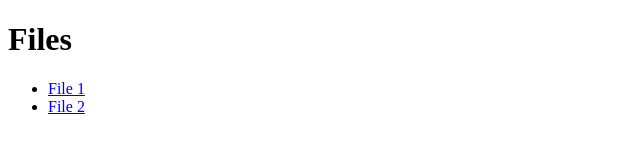
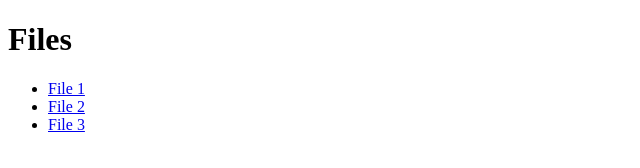
Before and after one commit to the-ark-web/correspondence2026, a plain HTML site: page index.html in a window 1280 px wide. Shown: the full height of the page, 0-640 px from the left. Drawn offline with Linux system fonts and the light colour scheme.

Commit message:
v2.0 — the world continues. the animals moved in together.

```diff
--- a/index.html
+++ b/index.html
@@ -9,6 +9,7 @@
     <ul>
       <li><a href="sun.txt">File 1</a></li>
       <li><a href="dragon.txt">File 2</a></li>
+      <li><a href="v2.txt">File 3</a></li>
     </ul>
   </body>
 </html>
```
Also changed, not shown: v2.txt (added), 1 other file.
